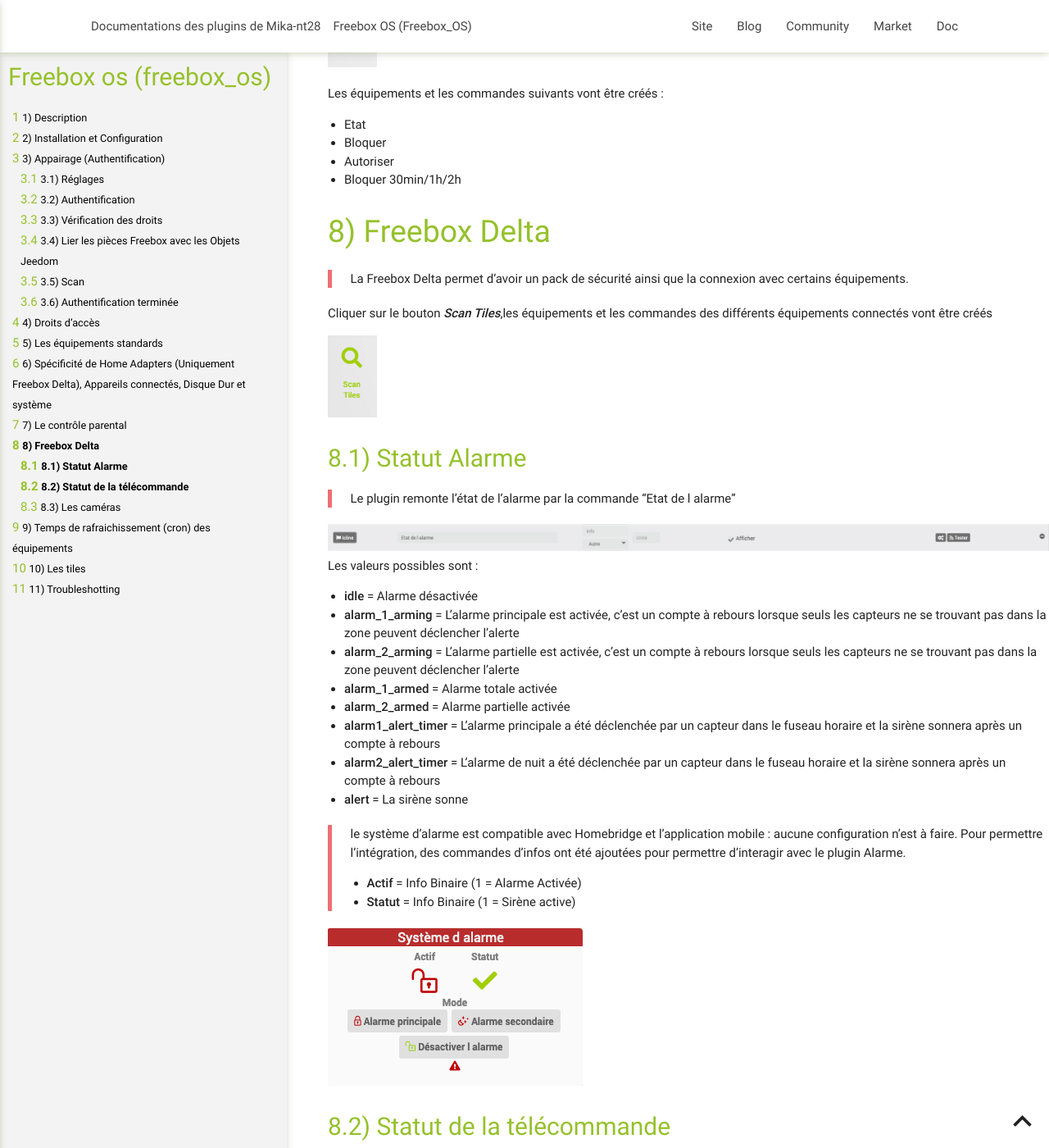
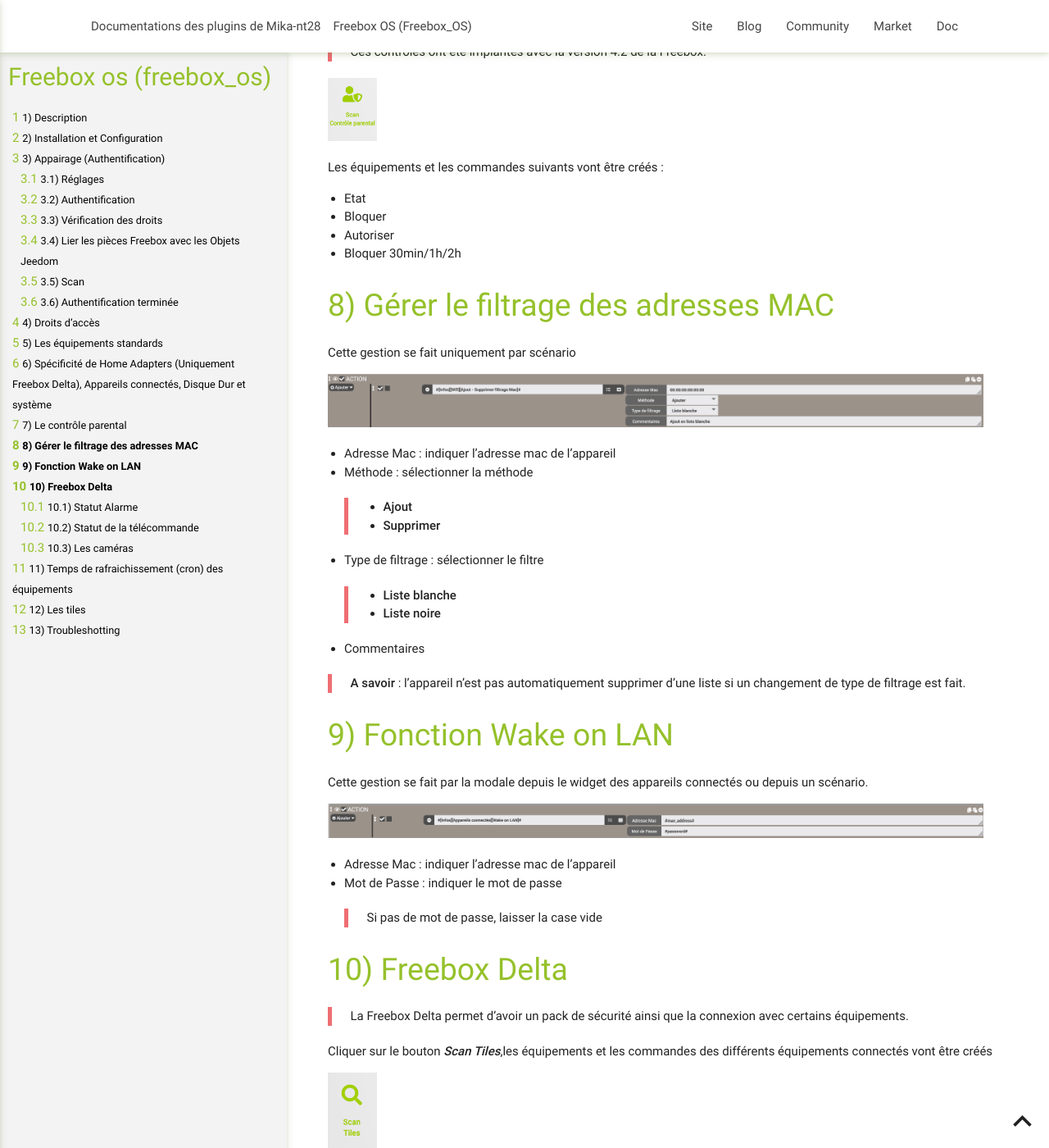
Before and after one commit to mika-nt28/Documentations, a Jekyll site: the page built from Freebox_OS/fr_FR/index.md, in a window 1280 px wide and 1400 px high, scrolled down 7598 px. Shown: the whole window at 82% size. Built offline with Jekyll 4.4.1, drawn with Linux system fonts in a browser that asks for light colours; some of the changed text lies outside the part shown.

Commit message:
Préparation Stable

```diff
--- a/Freebox_OS/fr_FR/index.md
+++ b/Freebox_OS/fr_FR/index.md
@@ -20,6 +20,7 @@
   - Redémarrer votre Freebox
   - Les débits internet
   - L'état de votre connexion
+  - Gestion du filtrage des appels
 - **Téléphone :**
   - Le nombre d'appels en absence
   - Le nombre d'appels passés
@@ -28,6 +29,7 @@
   - La place disponible dans vos disques connectés à la Freebox Serveur.
 - **Appareils connectés sur le LAN et le Wifi Invité:**
   - L’état de chaque équipement DHCP
+  - Possibilité d'utiliser la commande **_Wake on LAN_** uniquement par scénario
 - **Domotique (uniquement pour la DELTA) :**
   - Récupère les infos de la maison connectée
 
@@ -133,6 +135,7 @@
   - AirMedia Stop
 - **Appareils connectés**
   - Ensemble des appareils connectés à la Freebox
+  - Possibilité d'utiliser la commande **_Wake on LAN_** uniquement par scénario
 - **Disques**
   - Occupation du disque
 - **Freebox Débits**
@@ -186,6 +189,7 @@
   - Statut du wifi
   - Wifi On
   - Wifi Off
+  - Gestion du filtrage des appels
 
 # Spécificité de Home Adapters (Uniquement Freebox Delta), Appareils connectés, Disque Dur et système
 
@@ -211,6 +215,33 @@
 - Bloquer
 - Autoriser
 - Bloquer 30min/1h/2h
+
+# Gérer le filtrage des adresses MAC
+
+Cette gestion se fait uniquement par scénario
+
+<p><img src="../images/add_dell_mac_filtrage.png" alt="Recherche des équipements spécifiques" width="800" /></p>
+
+- Adresse Mac : indiquer l'adresse mac de l'appareil
+- Méthode : sélectionner la méthode
+  > - **Ajout**
+  > - **Supprimer**
+- Type de filtrage : sélectionner le filtre
+  > - **Liste blanche**
+  > - **Liste noire**
+- Commentaires
+
+> **A savoir** : l'appareil n'est pas automatiquement supprimer d'une liste si un changement de type de filtrage est fait.
+
+# Fonction Wake on LAN
+
+Cette gestion se fait par la modale depuis le widget des appareils connectés ou depuis un scénario.
+
+<p><img src="../images/wakeonlan.png" alt="Recherche des équipements spécifiques" width="800" /></p>
+
+- Adresse Mac : indiquer l'adresse mac de l'appareil
+- Mot de Passe : indiquer le mot de passe
+  > Si pas de mot de passe, laisser la case vide
 
 # Freebox Delta
 
```
Also changed, not shown: Freebox_OS/fr_FR/changelog.md (+2 -1 lines), Freebox_OS/images/add_dell_mac_filtrage.png (added), Freebox_OS/images/wakeonlan.png (added).
